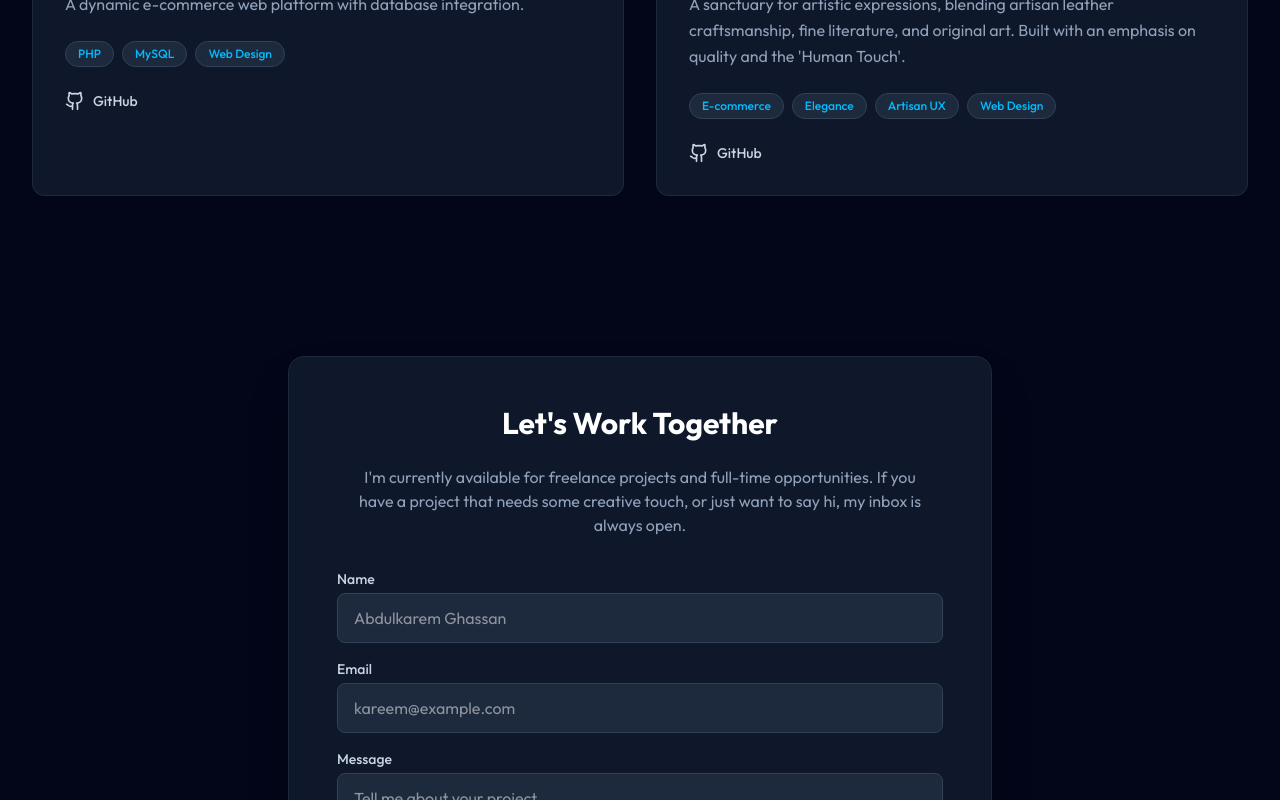
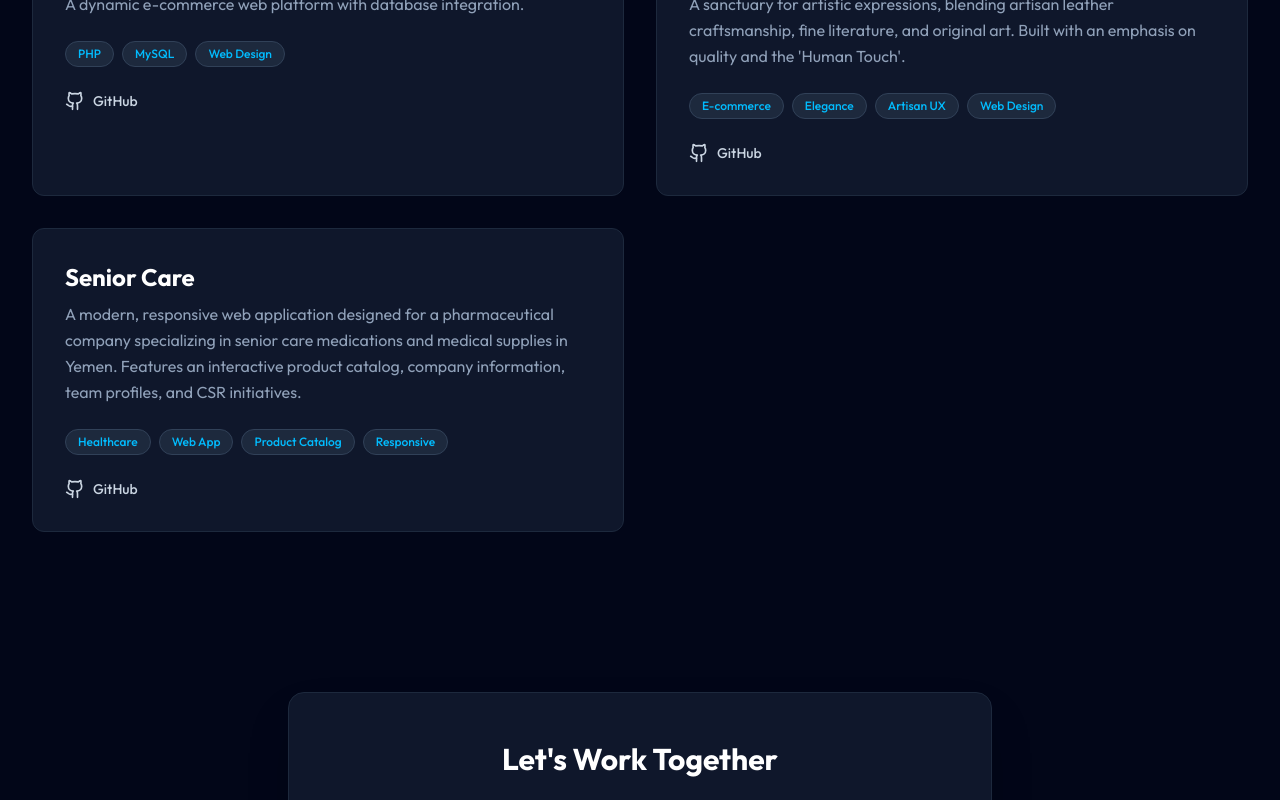
Before and after one commit to Karem2422/Karem2422.github.io, a Next.js app: page / in a window 1280 px wide. Shown: the part 2000-2800 px from the top of the page. Built offline with nearby package versions, Linux system fonts and the light colour scheme.

Commit message:
Add Senior Care project to portfolio

```diff
--- a/src/components/Projects.tsx
+++ b/src/components/Projects.tsx
@@ -35,6 +35,12 @@ const projects: Project[] = [
         title: "Lumera",
         description: "A sanctuary for artistic expressions, blending artisan leather craftsmanship, fine literature, and original art. Built with an emphasis on quality and the 'Human Touch'.",
         tags: ["E-commerce", "Elegance", "Artisan UX", "Web Design"],
+        links: { github: "https://github.com/Karem2422" },
+    },
+    {
+        title: "Senior Care",
+        description: "A modern, responsive web application designed for a pharmaceutical company specializing in senior care medications and medical supplies in Yemen. Features an interactive product catalog, company information, team profiles, and CSR initiatives.",
+        tags: ["Healthcare", "Web App", "Product Catalog", "Responsive"],
         links: { github: "https://github.com/Karem2422" },
     },
 ];
```
